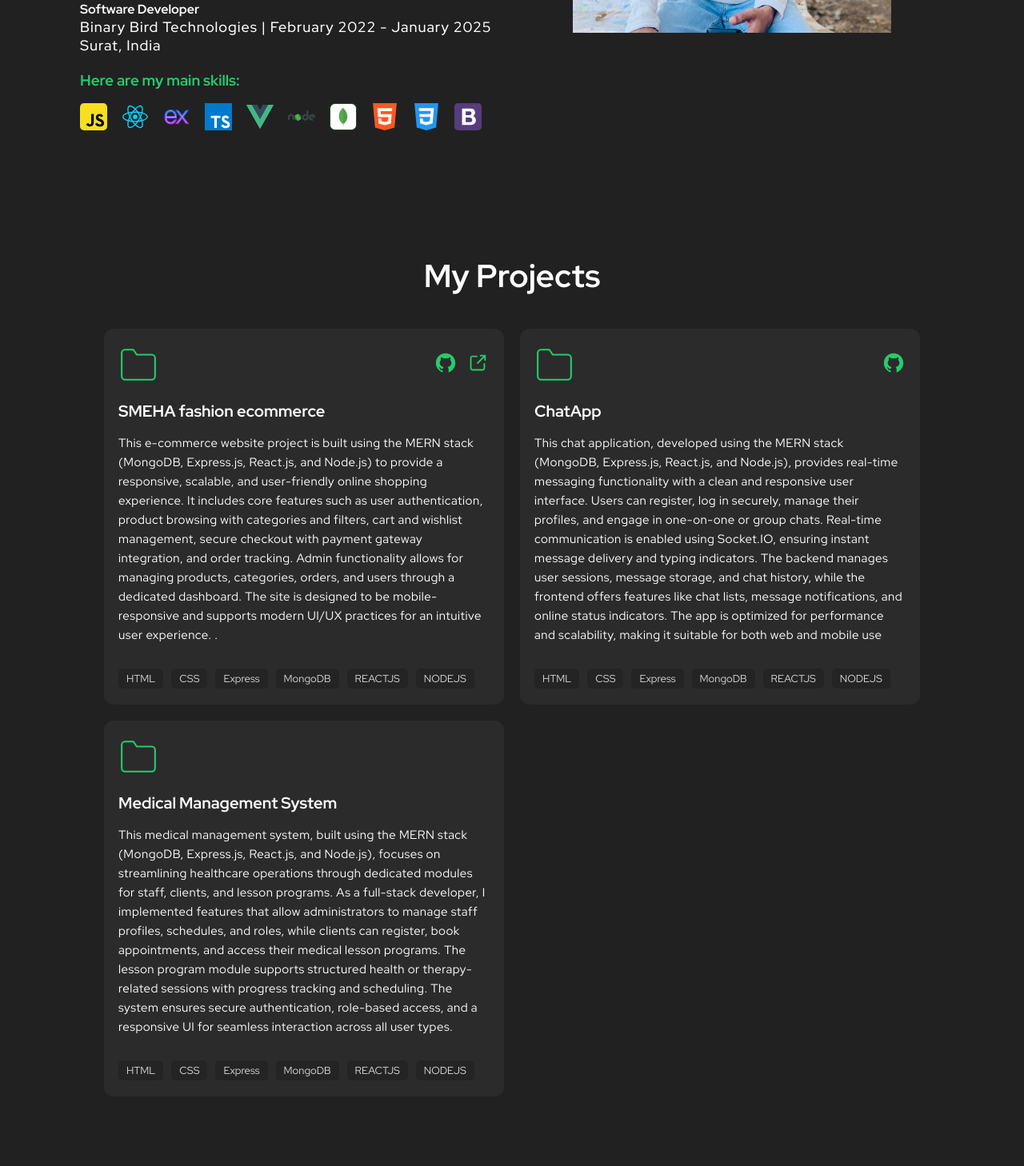
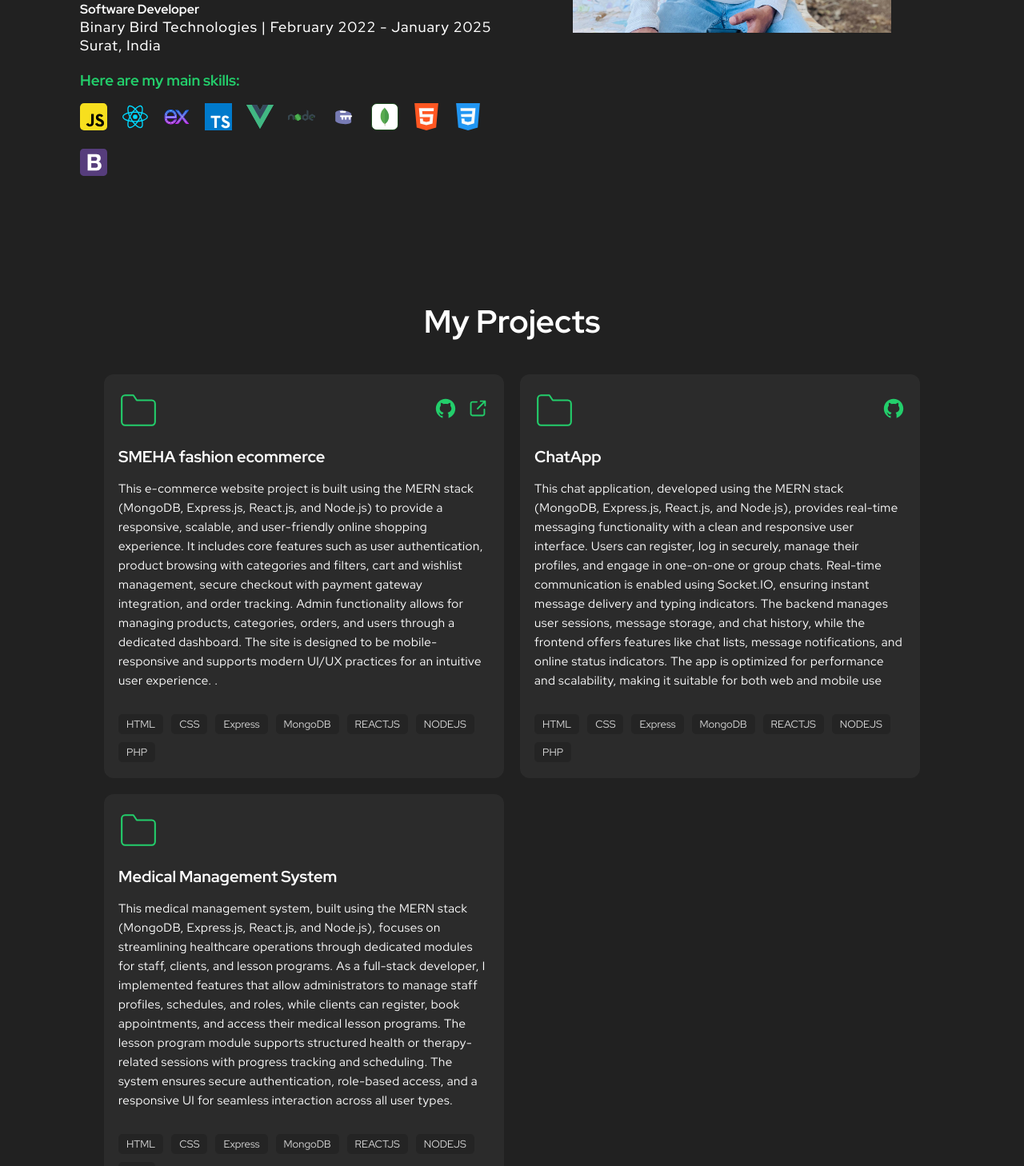
Before and after one commit to meet-navapara/portfolio, a React (Create React App) app: page / in a window 1280 px wide. Shown: the part 1220-2678 px from the top of the page at 80% size. Built offline with nearby package versions, Linux system fonts and the light colour scheme.

Commit message:
add php skill

```diff
--- a/src/components/About/About.tsx
+++ b/src/components/About/About.tsx
@@ -12,6 +12,7 @@ import reactIcon from "../../assets/react-icon.svg";
 import typescriptIcon from "../../assets/typescript-icon.svg";
 import vueIcon from "../../assets/vue-icon.svg";
 import boostrapIcon from "../../assets/bootstrap-icon.svg";
+import phpIcon from "../../assets/php-icon.svg";
 import { Fade } from 'react-awesome-reveal';
 export function About() {
   return (
@@ -87,6 +88,11 @@ export function About() {
             </Fade>
           </div>
           <div className="hability">
+            <Fade animateIn="fadeInUp" delay={0.16 * 1000}>
+              <img src={phpIcon} alt="PHP" />
+            </Fade>
+          </div>
+          <div className="hability">
             <Fade animateIn="fadeInUp" delay={0.15 * 1000}>
               <img src={mongo} alt="Mongodb" />
             </Fade>
--- a/src/components/Project/Project.tsx
+++ b/src/components/Project/Project.tsx
@@ -37,6 +37,7 @@ export function Project() {
                 <li>MongoDB</li>
                 <li>REACTJS</li>
                 <li>NODEJS</li>
+                <li>PHP</li>
               </ul>
             </footer>
           </div>
@@ -70,6 +71,7 @@ export function Project() {
                 <li>MongoDB</li>
                 <li>REACTJS</li>
                 <li>NODEJS</li>
+                <li>PHP</li>
               </ul>
             </footer>
           </div>
@@ -105,6 +107,7 @@ export function Project() {
                 <li>MongoDB</li>
                 <li>REACTJS</li>
                 <li>NODEJS</li>
+                <li>PHP</li>
               </ul>
             </footer>
           </div>
```
Also changed, not shown: src/assets/php-icon.svg (added).
